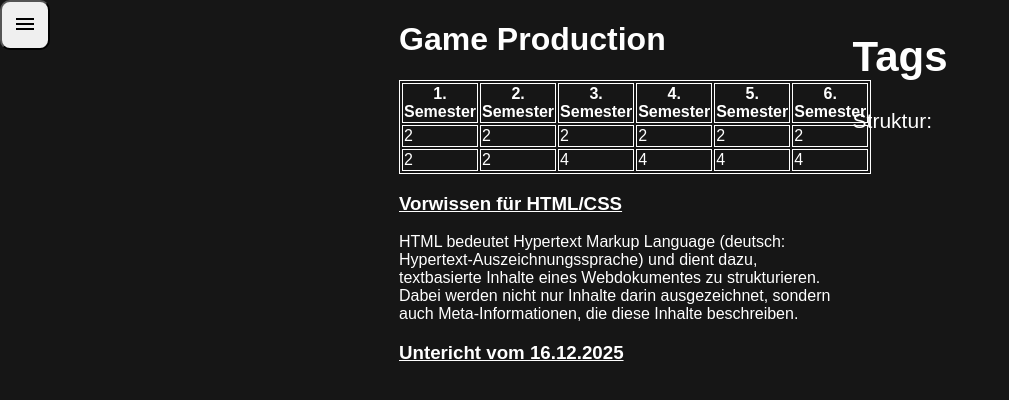
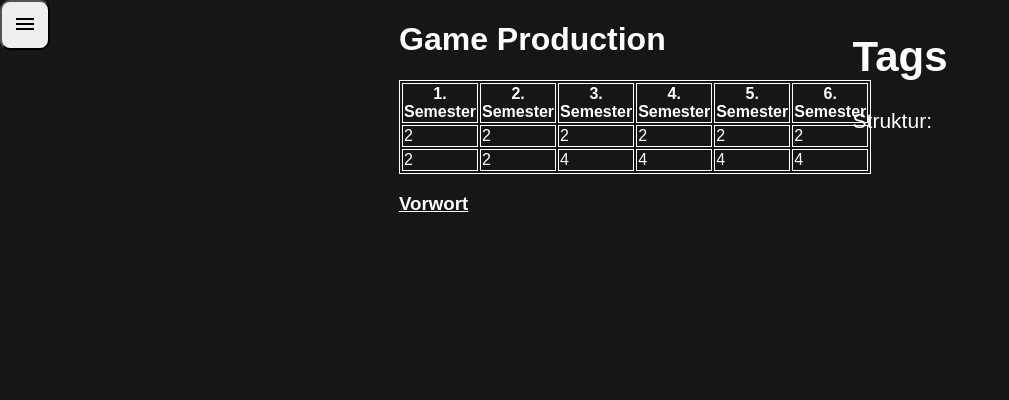
Before and after one commit to Kiraagh/schulstoff-pba3h25a, a plain HTML site: page faecher/gpr/gpr.html in a window 1280 px wide. Shown: the whole page, without its empty margins (0-1009 px from the left). Drawn offline with Linux system fonts and the light colour scheme.

Commit message:
MOD: GPR
GPR edited

```diff
--- a/faecher/gpr/gpr.html
+++ b/faecher/gpr/gpr.html
@@ -109,18 +109,10 @@
                 <td>4</td>
             </tr>
         </table>
-        <div id="vorwissen">
-            <h3>Vorwissen für HTML/CSS</h3>
-            <section>
-                <p>HTML bedeutet Hypertext Markup Language (deutsch: Hypertext-Auszeichnungssprache) und dient dazu, textbasierte Inhalte eines Webdokumentes zu strukturieren. Dabei werden nicht nur Inhalte darin ausgezeichnet, sondern auch Meta-Informationen, die diese Inhalte beschreiben.</p>
-            </section>
-            <section>
-
-            </section>
-        </div>
-        <div class="16-12-2025">
-            <h3>Untericht vom 16.12.2025</h3>
-        </div>
+        <h3>Vorwort</h3>
+        <section>
+            <p></p>
+        </section>
     </div>
     <div class="tags">
         <h1>Tags</h1>
```
